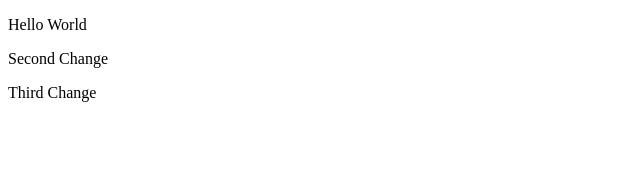
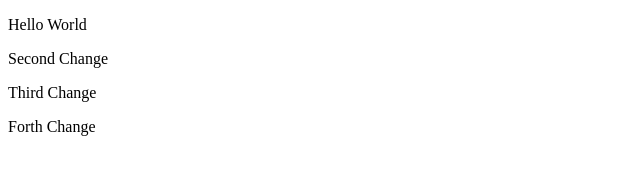
Before and after one commit to vaibhav281128/git-test, a website: page index.html in a window 1280 px wide. Shown: the whole page, without its empty margins (0-640 px from the left). Drawn offline with Linux system fonts and the light colour scheme.

Commit message:
forth commit

```diff
--- a/index.html
+++ b/index.html
@@ -7,5 +7,6 @@
     <p>Hello World</p>
     <p>Second Change</p>
     <p>Third Change</p>
+    <p>Forth Change</p>
 </body>
 </html>
```
Also changed, not shown: package.json (added, +24 -0 lines), 2 other files.
